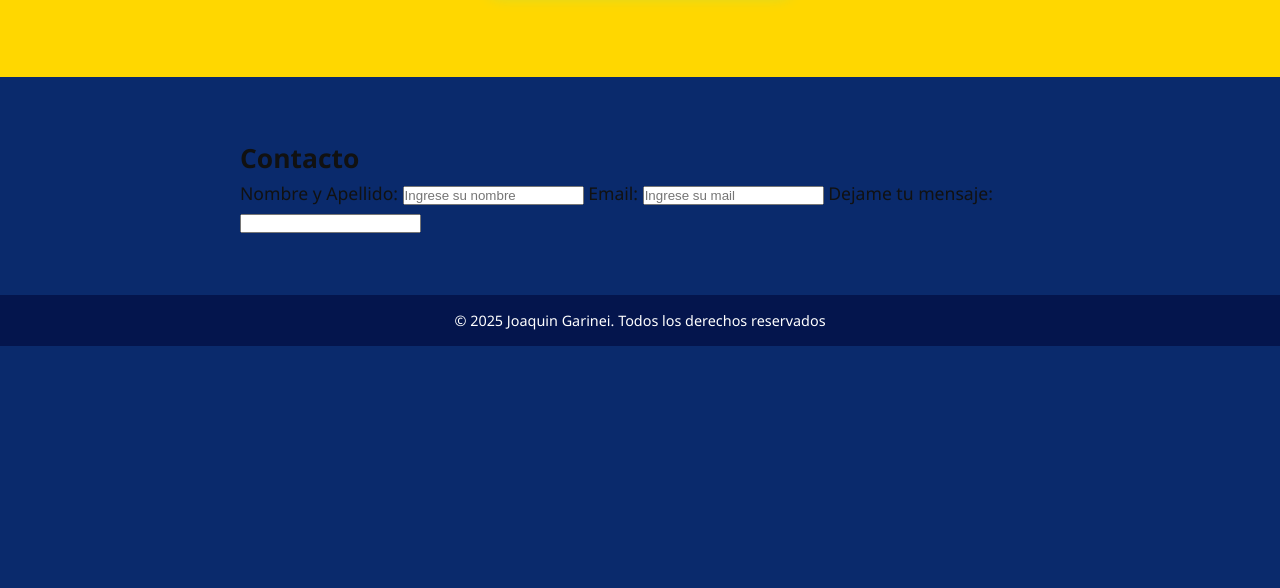
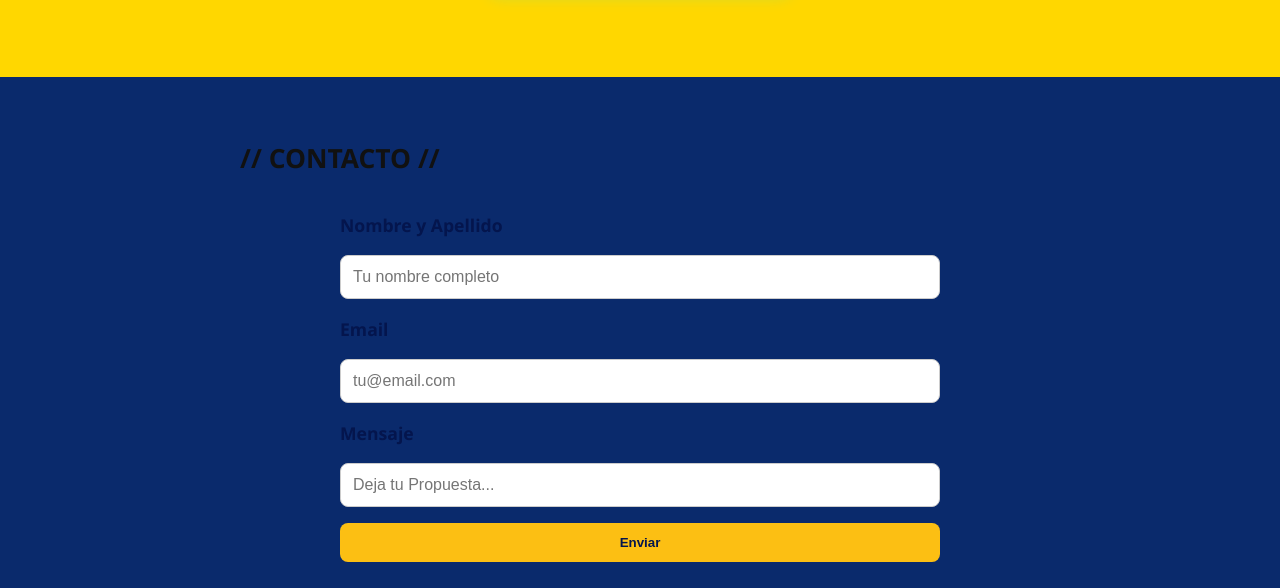
Before and after one commit to Joaco004/Portfolio, a plain HTML site: page index.html in a window 1280 px wide. Shown: the part 1592-2180 px from the top of the page. Before the commit the page ends 1938 px from the top, so only its background shows below. Drawn offline with Linux system fonts and the light colour scheme.

Commit message:
Add: Cree la secciòn contacto

```diff
--- a/index.html
+++ b/index.html
@@ -82,25 +82,36 @@
     </section>
     <section id="contacto" class="section-cont">
       <div class="contacto">
-        <h2>Contacto</h2>
-        <form action="">
-          <label>
-            Nombre y Apellido:
-            <input type="text" required placeholder="Ingrese su nombre">
-          </label>
-          <label>
-            Email:
-            <input type="email" required placeholder="Ingrese su mail">
-          </label>
-          <label>
-            Dejame tu mensaje:
-            <input type="text">
-          </label>
+        <h2>// CONTACTO //</h2>
+
+        <form class="formulario-contacto">
+          <label for="nombre">Nombre y Apellido</label>
+          <input type="text" id="nombre" name="nombre" required placeholder="Tu nombre completo" required>
+
+          <label for="email">Email</label>
+          <input type="email" id="email" name="email" placeholder="tu@email.com" required>
+
+
+
+          <label for="mensaje">Mensaje</label>
+          <input type="text" name="mensaje" placeholder="Deja tu Propuesta...">
+
+
+          <button type="submit">Enviar</button>
         </form>
 
-
+        <div class="redes-sociales">
+          <a href="https://instagram.com" target="_blank">
+            <img src="/assets/images/Instagram.png" alt="Instagram">
+          </a>
+          <a href="https://linkedin.com" target="_blank">
+            <img src="/assets/images/linkedin.png" alt="LinkedIn">
+          </a>
+          <a href="https://twitter.com" target="_blank">
+            <img src="/assets/images/twiterx.jpeg" alt="Twitter">
+          </a>
+        </div>
       </div>
-
     </section>
   </main>
 
--- a/style/styles.css
+++ b/style/styles.css
@@ -188,6 +188,59 @@ section {
   }
 }
 
+.formulario-contacto {
+  display: flex;
+  flex-direction: column;
+  gap: 1rem;
+  max-width: 600px;
+  margin: 2rem auto;
+}
+
+.formulario-contacto label {
+  font-weight: bold;
+  color: #04154d;
+}
+
+.formulario-contacto input,
+.formulario-contacto textarea {
+  padding: 0.75rem;
+  border: 1px solid #ccc;
+  border-radius: 8px;
+  font-size: 1rem;
+}
+
+.formulario-contacto button {
+  background-color: #fcbf13;
+  color: #04154d;
+  padding: 0.75rem;
+  border: none;
+  border-radius: 8px;
+  font-weight: bold;
+  cursor: pointer;
+  transition: background-color 0.3s;
+}
+
+.formulario-contacto button:hover {
+  background-color: #e0aa0f;
+}
+
+.redes-sociales {
+  display: flex;
+  justify-content: center;
+  gap: 2rem;
+  margin-top: 2rem;
+}
+
+.redes-sociales img {
+  width: 40px;
+  height: 40px;
+  transition: transform 0.2s;
+}
+
+.redes-sociales img:hover {
+  transform: scale(1.1);
+}
+
 
 
 footer {
```
Also changed, not shown: assets/images/Instagram.png (added), assets/images/linkedin.png (added), assets/images/twiterx.jpeg (added).
